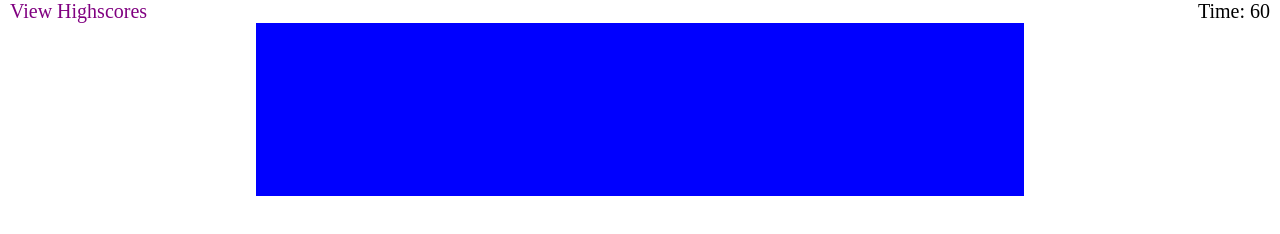
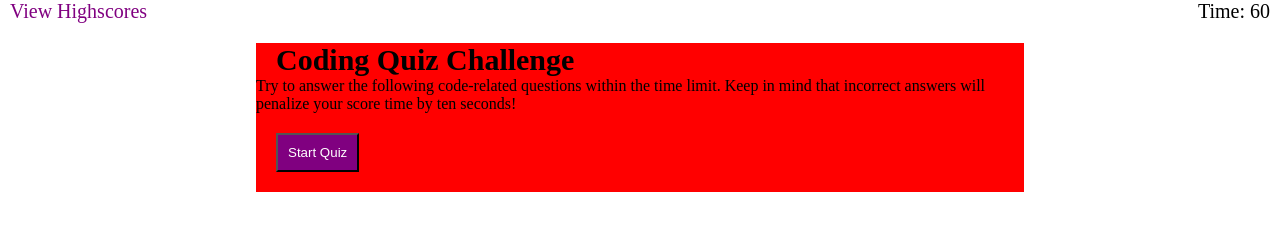
Before and after one commit to dolomiteson/git-init-mod4-challenge, a plain HTML site: page index.html in a window 1280 px wide. Drawn offline with Linux system fonts and the light colour scheme.

Commit message:
Added intro form

```diff
--- a/assets/css/style.css
+++ b/assets/css/style.css
@@ -36,27 +36,36 @@ header time {
     background-color: blue;
     width: 60%;
     margin: 0 auto;
-    display: flex;
+    position: relative;
 }
 
 .hidden {
     visibility: hidden;
 }
 
-/** Highscore Styling **/
-#highscores{
+/** Form Stylings **/
+.form{
     background-color: red;
     margin: 20px;
     width: fit-content;
     height: fit-content;
     margin: 20px auto;
-    display: block;
+    position: absolute;
 }
 
-#highscores h1{
+.form h1{
     margin: 0 20px;
     width: fit-content;
     font-size: 30px;
+}
+
+.form button{
+    background-color: var(--common-color);
+    margin: 20px;
+    padding: 10px;
+    width: fit-content;
+    height: fit-content;
+    color: white;
 }
 
 #highscores table{
@@ -65,12 +74,3 @@ header time {
     width: 85%;
     min-height: 20px;
 }
-
-#highscores button{
-    background-color: var(--common-color);
-    margin: 20px;
-    padding: 10px;
-    width: fit-content;
-    height: fit-content;
-    color: white;
-}
--- a/assets/js/script.js
+++ b/assets/js/script.js
@@ -1,5 +1,6 @@
 // Variable Elements
 var highScoreForm = document.querySelector("#highscores");
+var quizIntro = document.querySelector("#quiz-intro");
 
 /* General Functionality */
 function revealElement(element){
@@ -10,21 +11,18 @@ function hideElement(element){
     element.classList.add("hidden");
 }
 
-/* Highscore Form Functionality */
+/* Form presentation functionality */
+
+// TODO: Need to create unversal way to display and hide form elements based on selection.
 
 // Funtion that will reveal the Highscores element
 function revealHighscores(){
     revealElement(highScoreForm);
+    hideElement(quizIntro);
 }
 
 // Funtion to hide the Highscores element
 function goBack(){
     hideElement(highScoreForm);
+    revealElement(quizIntro);
 }
-
-
-
-// highScoreLink.addEventListener("click", function() {
-//     var element = document.querySelector("#highscores");
-//     element.classList.remove("hidden");
-// });
--- a/index.html
+++ b/index.html
@@ -18,7 +18,12 @@
 
     <!-- Section for Main view -->
     <section class="container">
-        <Section id="highscores" class="hidden">
+        <section id="quiz-intro" class="form">
+            <h1>Coding Quiz Challenge</h1>
+            <p>Try to answer the following code-related questions within the time limit. Keep in mind that incorrect answers will penalize your score time by ten seconds!</p>
+            <button type="button" id="start-quiz">Start Quiz</button>
+        </section>
+        <Section id="highscores" class="form hidden">
             <h1>Highscores</h1>
             <table id="highscores-table"></table>
             <button type="button" onclick="goBack()" id="go-back">Go Back</button>
```
